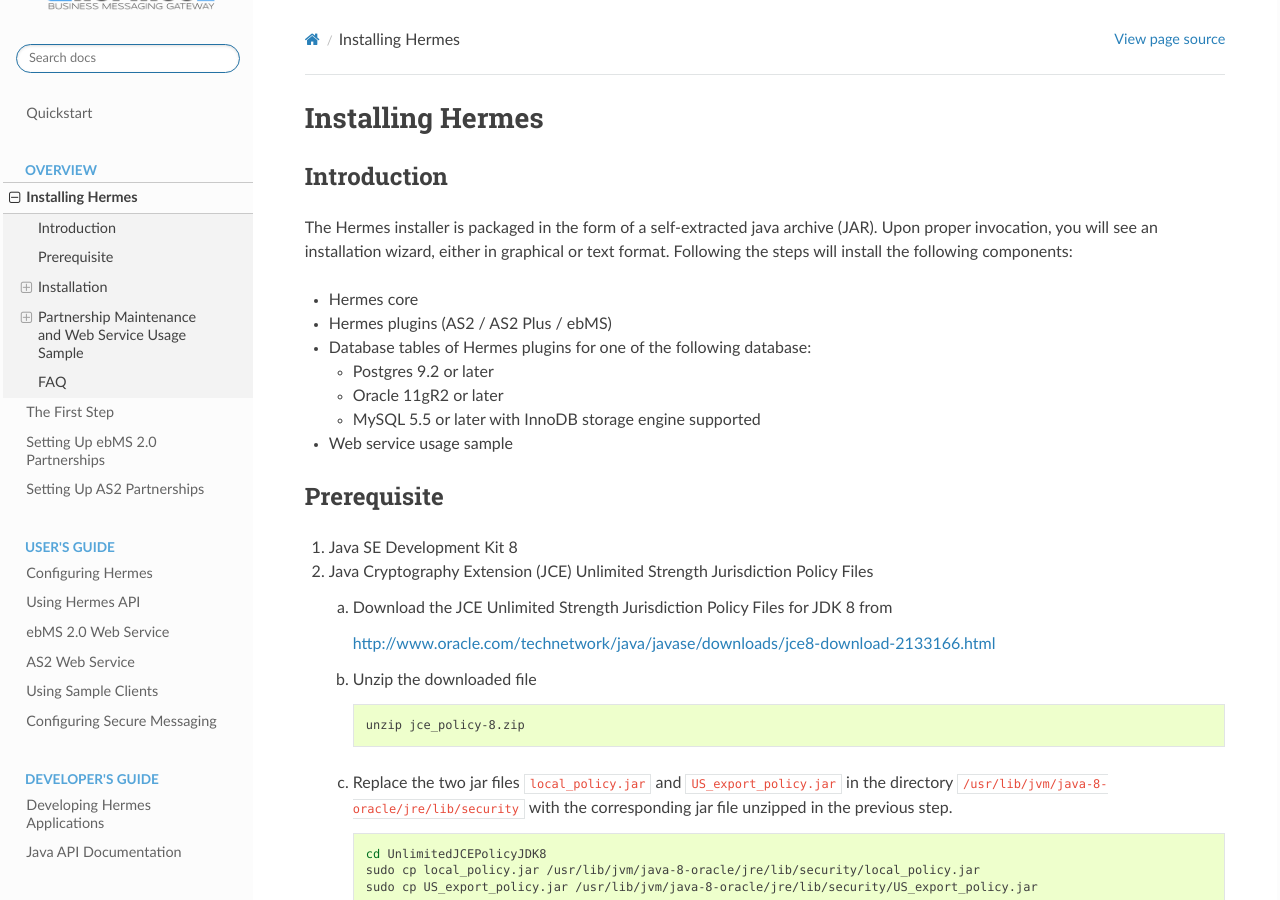
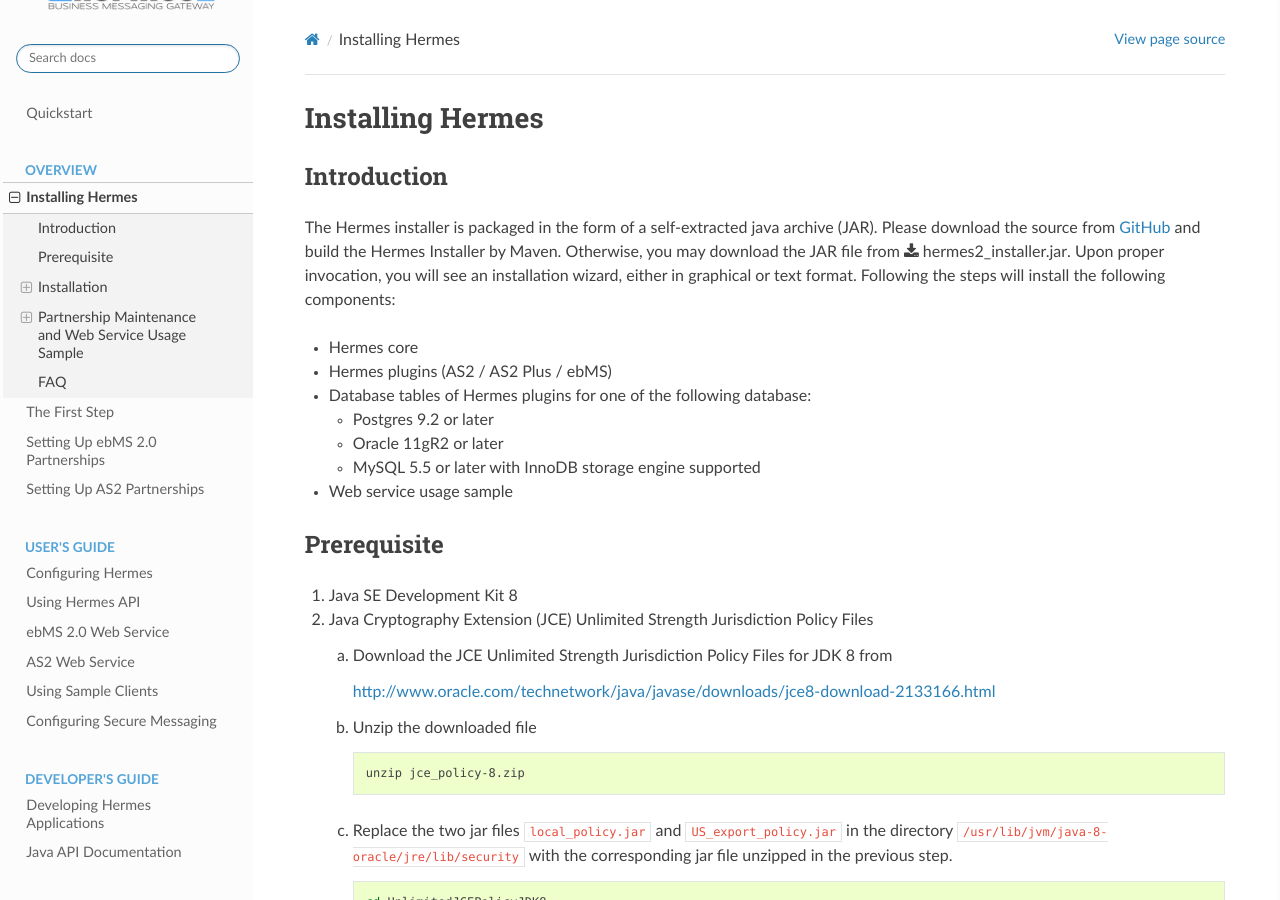
Before and after one commit to cecid/hermes-docs, a Sphinx documentation site: the page built from docs/source/installation.rst, in a window 1280 px wide and 900 px high. Built offline with Sphinx 7.4.7 and the Read the Docs theme 2.0.0, drawn with Linux system fonts in a browser that asks for light colours; some of the changed text lies outside the part shown.

Commit message:
hermes2_installer.jar can be downloaded from website

```diff
--- a/docs/source/installation.rst
+++ b/docs/source/installation.rst
@@ -4,7 +4,7 @@
 Introduction
 ------------
 
-The Hermes installer is packaged in the form of a self-extracted java archive (JAR). Upon proper invocation, you will see an installation wizard, either in graphical or text format. Following the steps will install the following components:
+The Hermes installer is packaged in the form of a self-extracted java archive (JAR). Please download the source from `GitHub <https://github.com/cecid/hermes>`_ and build the Hermes Installer by Maven. Otherwise, you may download the JAR file from :download:`hermes2_installer.jar <_static/hermes2_installer.jar>`. Upon proper invocation, you will see an installation wizard, either in graphical or text format. Following the steps will install the following components:
 
 * Hermes core
 * Hermes plugins (AS2 / AS2 Plus / ebMS)
```
Also changed, not shown: other parts of docs/source/installation.rst (+1 -1 lines), 1 other file.
